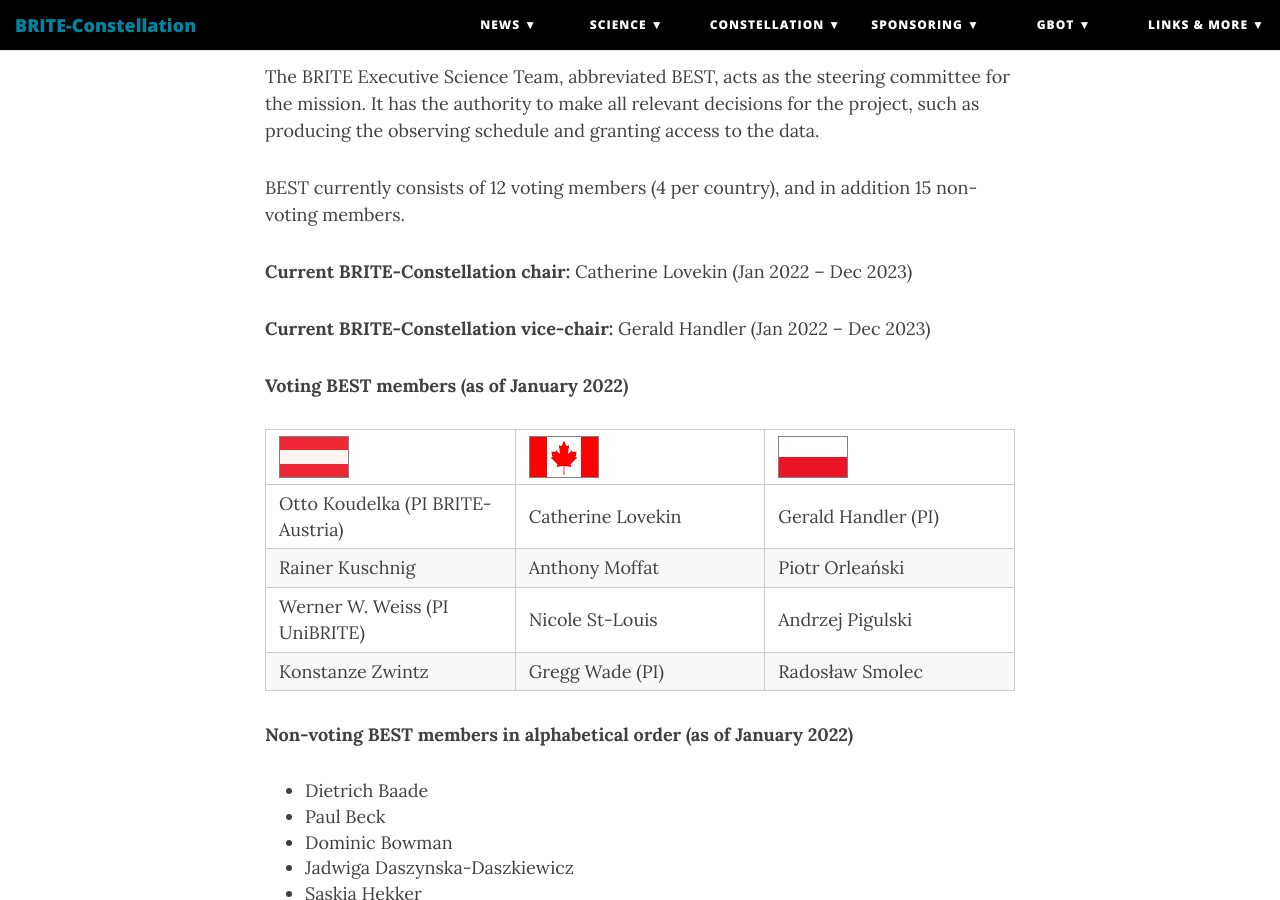
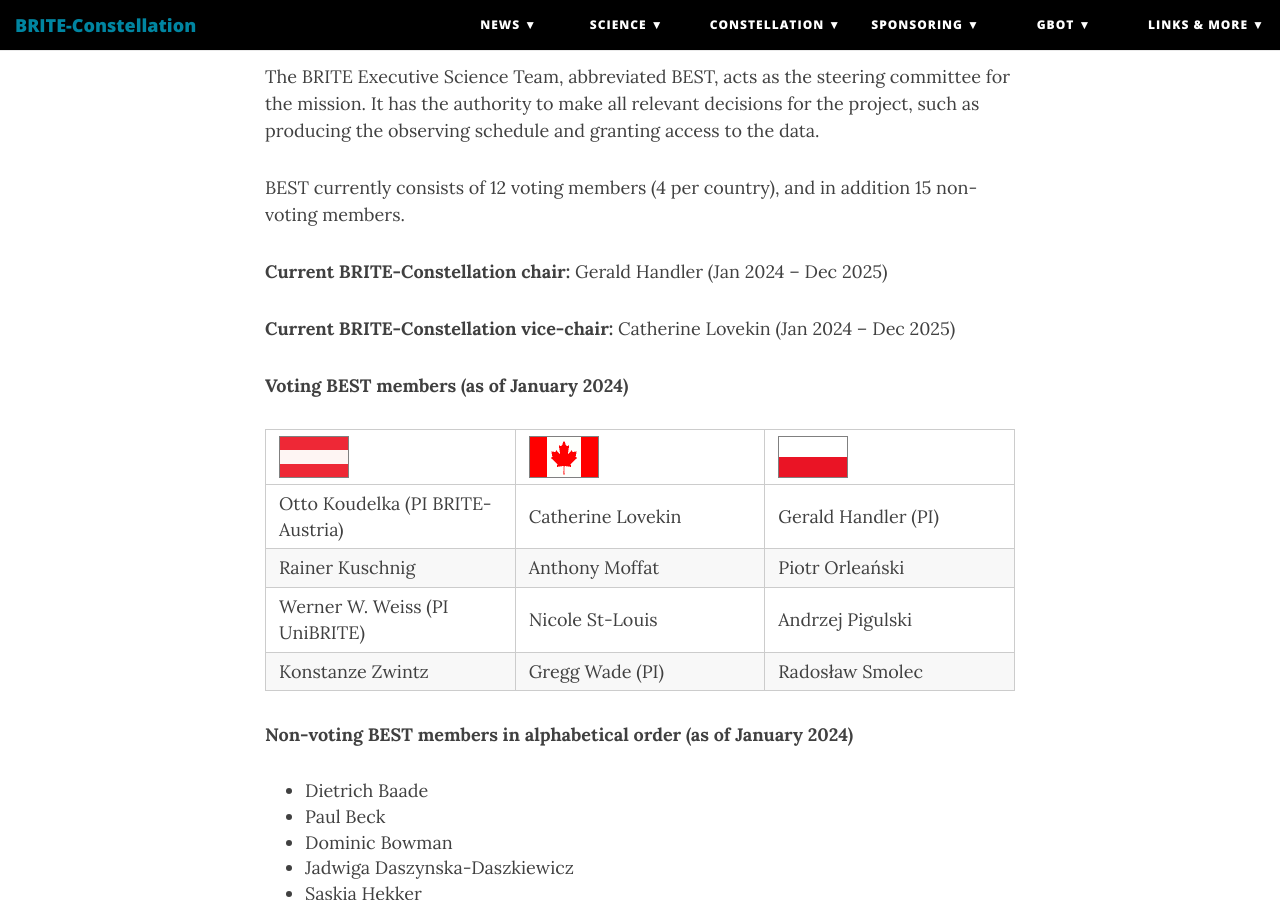
Before and after one commit to StellarAstrophysics-LFU/brite-constellation, a Jekyll site: the page built from constellation/management.md, in a window 1280 px wide and 900 px high, scrolled down 478 px. Built offline with Jekyll 4.4.1, drawn with Linux system fonts in a browser that asks for light colours; nearby versions of some CDN libraries.

Commit message:
Change of Chair and Vice-Chair in 2024

```diff
--- a/constellation/management.md
+++ b/constellation/management.md
@@ -12,11 +12,11 @@
 
 BEST currently consists of 12 voting members (4 per country), and in addition 15 non-voting members.
 
-**Current BRITE-Constellation chair:** Catherine Lovekin (Jan 2022 – Dec 2023)
+**Current BRITE-Constellation chair:** Gerald Handler (Jan 2024 – Dec 2025)
 
-**Current BRITE-Constellation vice-chair:** Gerald Handler (Jan 2022 – Dec 2023)
+**Current BRITE-Constellation vice-chair:** Catherine Lovekin (Jan 2024 – Dec 2025)
 
-**Voting BEST members (as of January 2022)**
+**Voting BEST members (as of January 2024)**
 
 {:class="table-same-width"}
 |<img src="{{ site.baseurl }}/img/flag-of-Austria.png"  class="ImageBorder" /> | <img src="{{ site.url }}/img/flag-of-Canada.png" class="ImageBorder"/> | <img src="{{ site.url }}/img/flag-of-Poland.png" class="ImageBorder"/>|
@@ -28,7 +28,7 @@
 
 
 
-**Non-voting BEST members in alphabetical order (as of January 2022)**
+**Non-voting BEST members in alphabetical order (as of January 2024)**
 - Dietrich Baade
 - Paul Beck
 - Dominic Bowman
```
